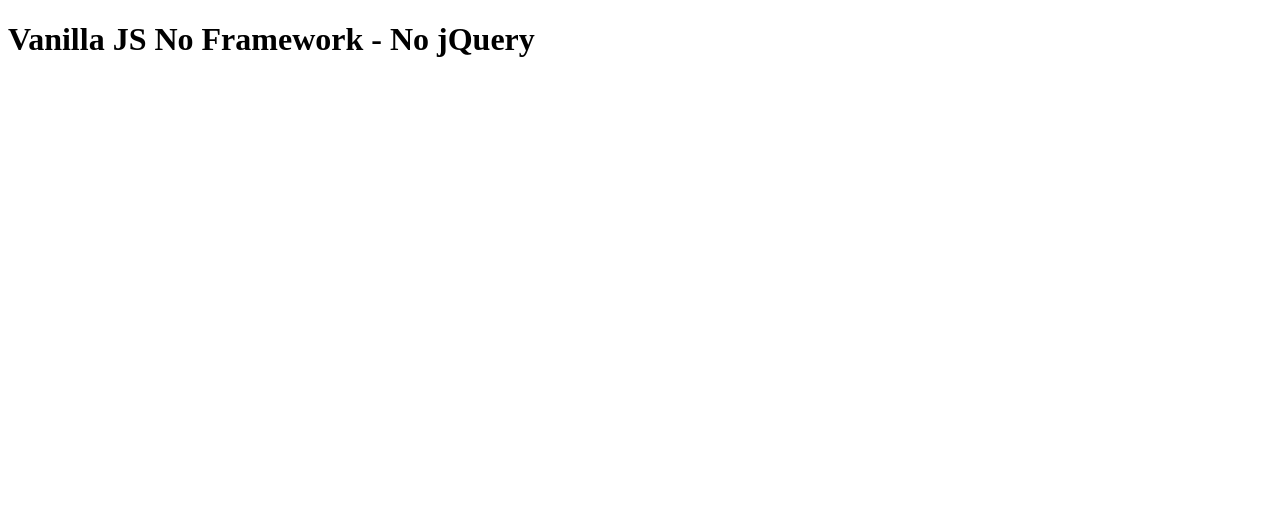
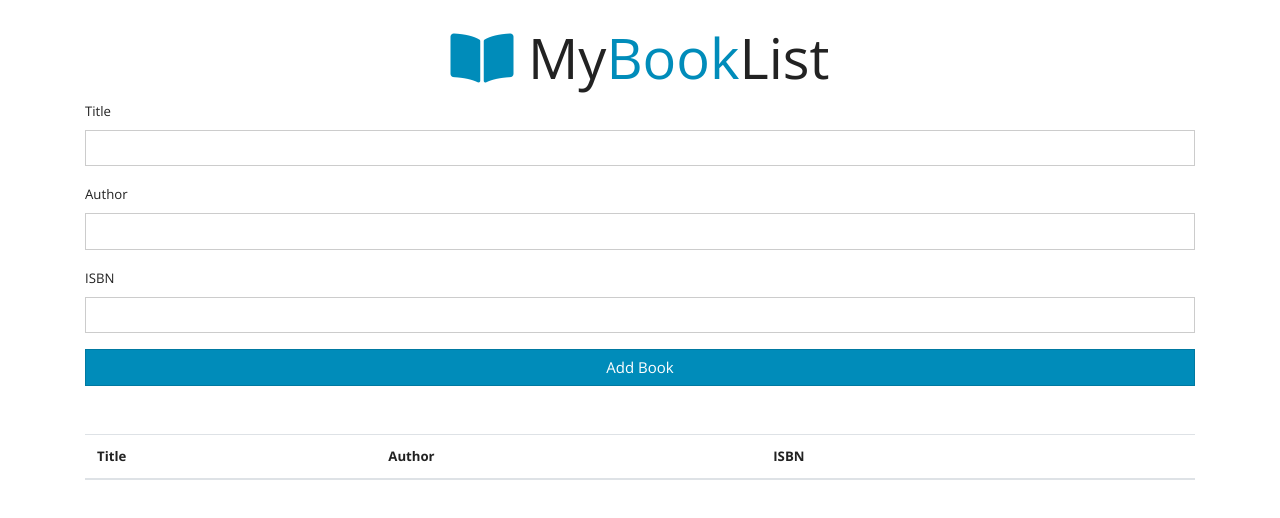
Before and after one commit to alexvco/booklist-app-vanilla-js, a plain HTML site: page index.html in a window 1280 px wide. Drawn offline with nearby package versions, Linux system fonts and the light colour scheme.

Commit message:
initial html (add form and table)

```diff
--- a/index.html
+++ b/index.html
@@ -1,11 +1,46 @@
 <!DOCTYPE html>
-<html>
+<html lang="en">
   <head>
-    <title>Vanilla JS No Framework</title>
+    <meta charset="UTF-8">
+    <meta name="viewport" content="width=device-width, initial-scale=1.0">
+    <meta http-equiv="X-UA-Compatible" ="viewport" content="ie=edge">
+    <link rel="stylesheet" href="https://use.fontawesome.com/releases/v5.6.3/css/all.css" crossorigin="anonymous">
+    <link rel="stylesheet" href="https://bootswatch.com/4/yeti/bootstrap.min.css">
+    <title>Vanilla JS No Framework - No jQuery</title>
     <script src="app.js"></script>
   </head>
 
   <body>
-    <h1>Vanilla JS No Framework - No jQuery</h1>
+    <div class="container mt-4">
+      <h1 class="display-4 text-center">
+        <i class="fas fa-book-open text-primary"></i> My<span class="text-primary">Book</span>List
+      </h1>
+      <form id="book-form"> <!-- No need for action, we are not submitting to a server -->
+        <div class="form-group">
+          <label for="title">Title</label>
+          <input type="text" id="title" class="form-control">
+        </div>
+        <div class="form-group">
+          <label for="author">Author</label>
+          <input type="text" id="author" class="form-control">
+        </div>
+        <div class="form-group">
+          <label for="isbn">ISBN</label>
+          <input type="text" id="isbn" class="form-control">
+        </div>
+        <input type="submit" value="Add Book" class="btn btn-primary btn-block">
+      </form>
+      <table class="table table-striped mt-5">
+        <thead>
+          <tr>
+            <th>Title</th>
+            <th>Author</th>
+            <th>ISBN</th>
+            <th></th>
+          </tr>
+        </thead>
+        <tbody id="book-list"></tbody> <!-- This is where we insert the books via js -->
+      </table>
+    </div>
   </body>
 </html>
```
